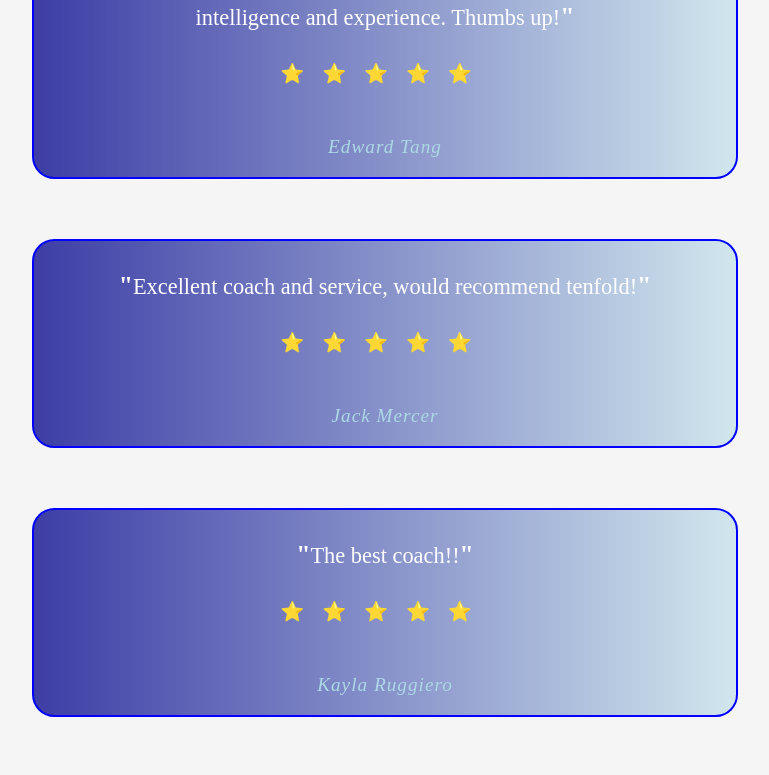
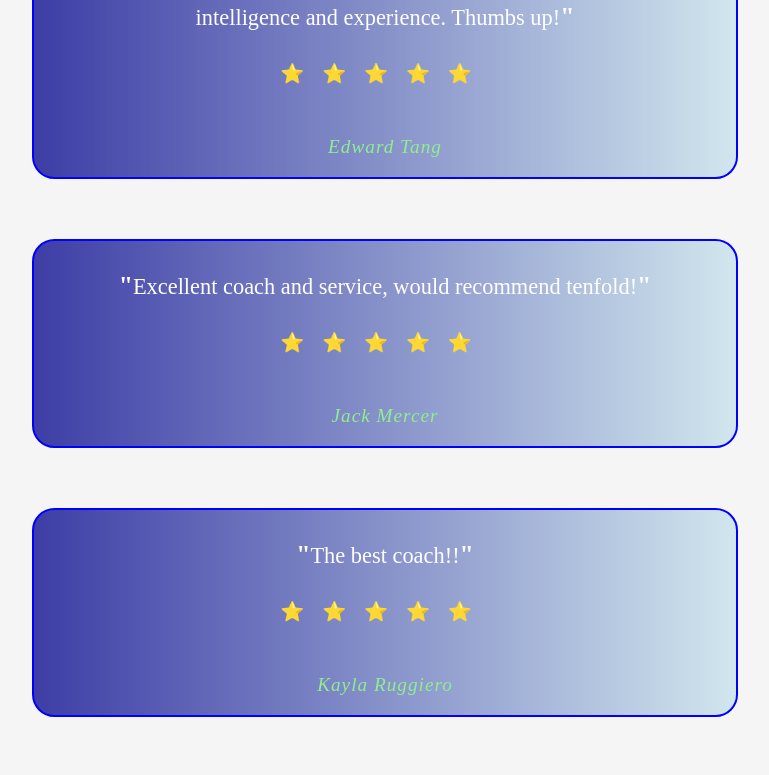
Before and after one commit to aarushgupta1/gnitou-tennis-academy-site, a React (Create React App) app: page / in a window 1280 px wide. Shown: the part 6120-6895 px from the top of the page, without its empty margins (255-1024 px from the left). Built offline with nearby package versions, Linux system fonts and the light colour scheme.

Commit message:
Update App.css

```diff
--- a/src/App.css
+++ b/src/App.css
@@ -210,7 +210,7 @@
       font-size: max(1.5vw, 10px);
       margin-top: max(7.5px, 4vw);
       margin-bottom: max(3px, 1.5vw);
-      color: lightblue;
+      color: lightgreen;
   }
   .rating {
       margin-top: max(2.4px, 1.2vw);
```
